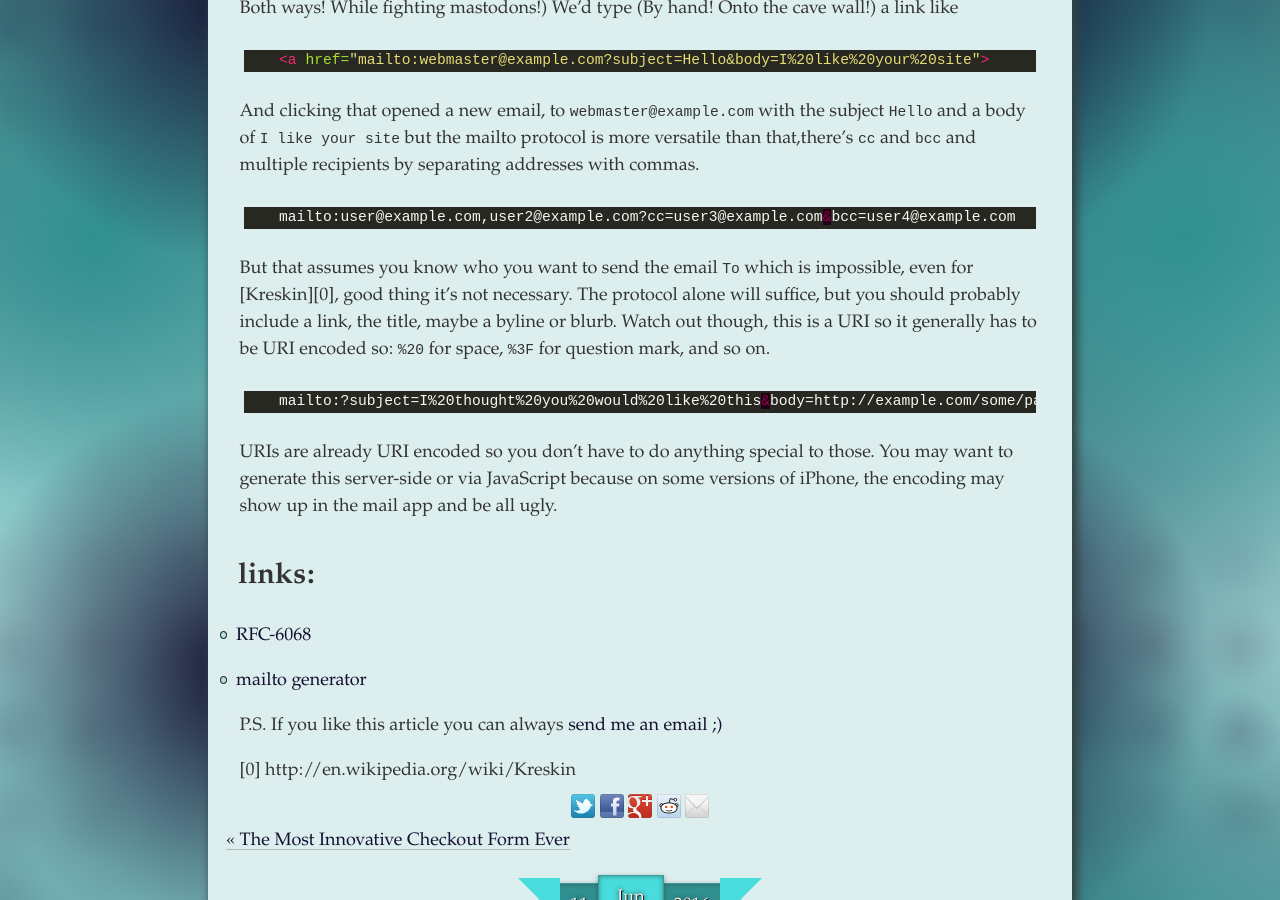
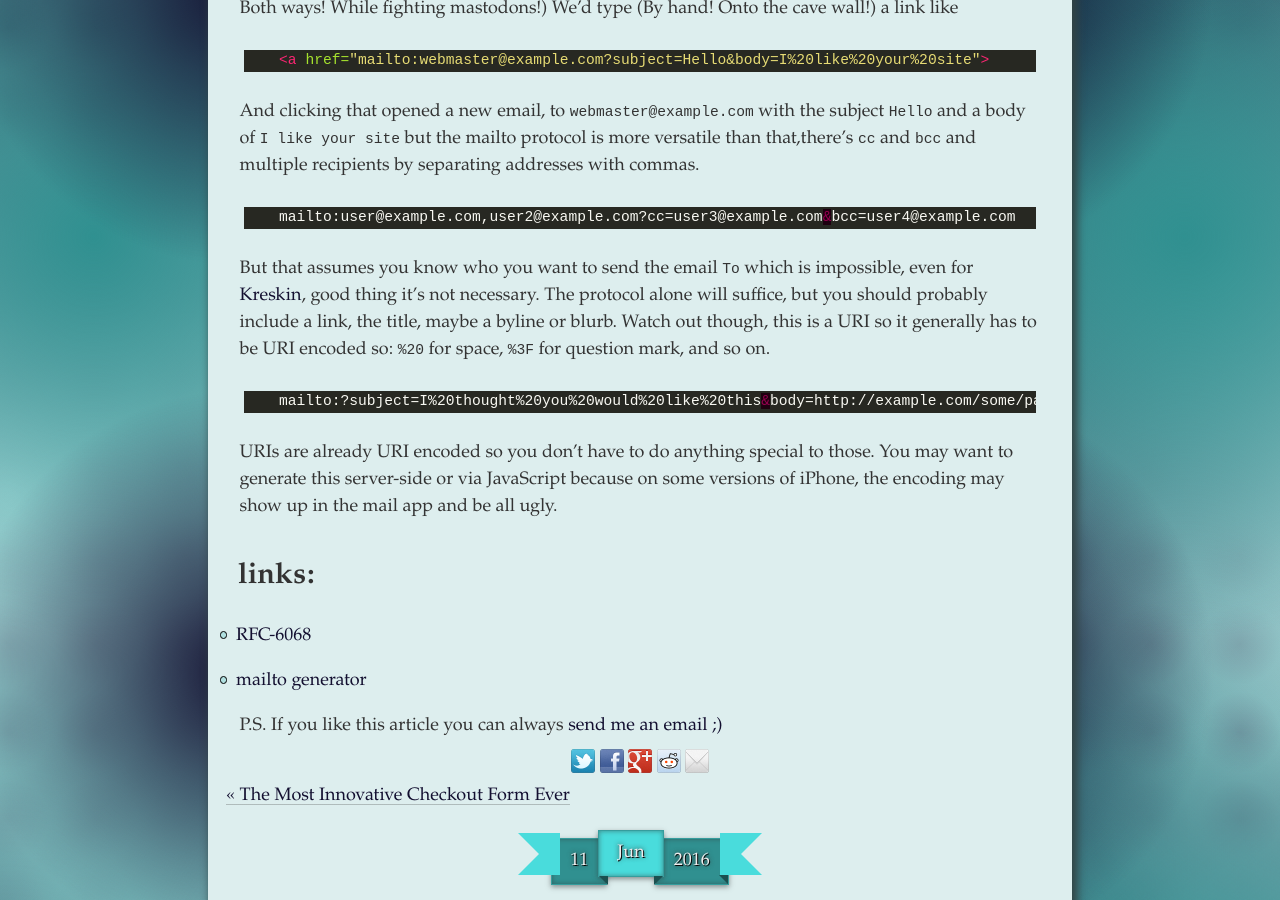
Before and after one commit to JKirchartz/jkirchartz.github.com, a Jekyll site: the page built from _posts/2016-06-11-remember_mailto.md, in a window 1280 px wide and 900 px high, scrolled down 948 px. Built offline with Jekyll 4.4.1, drawn with Linux system fonts in a browser that asks for light colours; a script that is not in the unit is left out; comment, search, counter and statistics services are not loaded.

Commit message:
aaaand the link

```diff
--- a/_posts/2016-06-11-remember_mailto.md
+++ b/_posts/2016-06-11-remember_mailto.md
@@ -53,4 +53,4 @@ versions of iPhone, the encoding may show up in the mail app and be all ugly.
 
 P.S. If you like this article you can always [send me an email ;)](mailto:me@jkirchartz.com?subject=Thanks%20For%20Reminding%20Me%20About%20Mailto&body=Can%20I%20have%20your%20autograph)
 
-[0] http://en.wikipedia.org/wiki/Kreskin
+[0]: http://en.wikipedia.org/wiki/Kreskin
```
